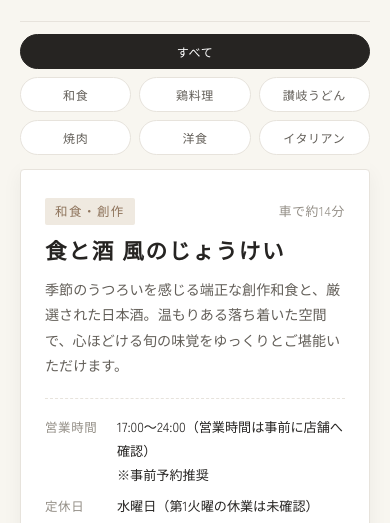
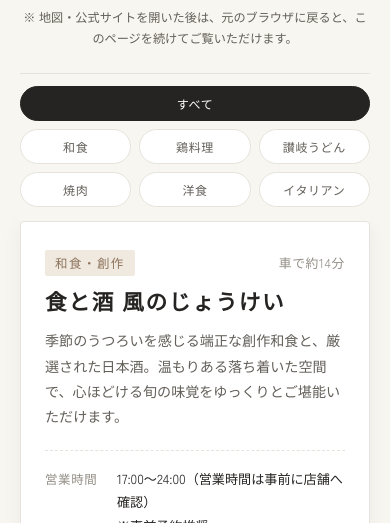
Before and after one commit to jerisuke-glitch/yoi-no-shokudokoro, a plain HTML site: page index.html in a window 390 px wide. Shown: the part 177-700 px from the top of the page. Drawn offline with Linux system fonts and the light colour scheme.

Commit message:
Update index.html

```diff
--- a/index.html
+++ b/index.html
@@ -70,6 +70,20 @@
       font-size: 0.78rem;
       color: var(--text-muted);
       letter-spacing: 0.06em;
+    }
+
+    .header-return-note {
+      display: none;
+      margin-top: 10px;
+      color: var(--text-sub);
+      font-size: 0.76rem;
+      line-height: 1.7;
+    }
+
+    @media (max-width: 600px) {
+      .header-return-note {
+        display: block;
+      }
     }
 
     .nav-filter {
@@ -274,6 +288,7 @@
 <div class="header-sub">高松南部・周辺のご案内</div>
 <h1 class="header-title">宵の食処</h1>
 <p class="header-note">店舗情報は2026年10月確認時点のものです。営業時間・定休日は変更される場合があります。</p>
+<p class="header-return-note">※ 地図・公式サイトを開いた後は、元のブラウザに戻ると、このページを続けてご覧いただけます。</p>
 </header>
 <!-- 整理されたジャンル切替ボタン（全7種） -->
 <div class="nav-filter">
```
